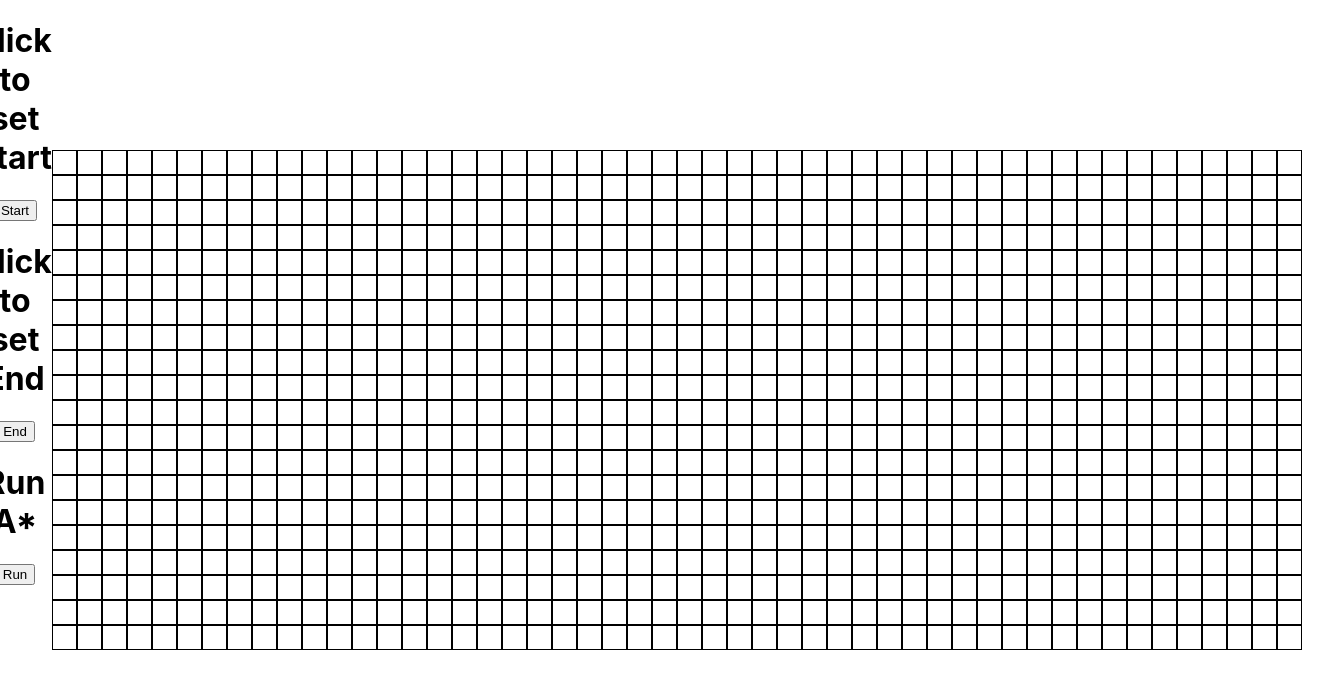
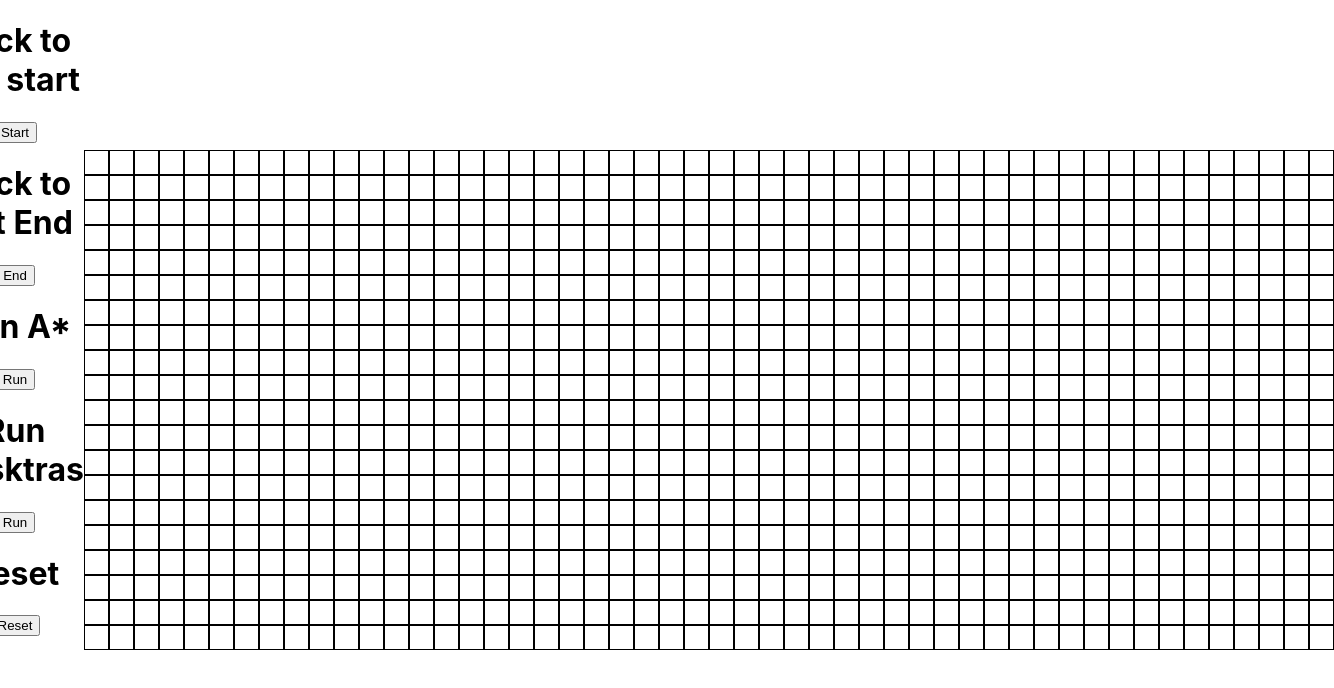
Before and after one commit to diggy63/PathfinderReact, a React (Create React App) app: page / in a window 1280 px wide. Shown: the top 688 px of the page, 1334 px wide, since content can reach past the window. Built offline with nearby package versions, Linux system fonts and the light colour scheme.

Commit message:
gave a reset button

```diff
--- a/src/Algorithms/Astar.jsx
+++ b/src/Algorithms/Astar.jsx
@@ -30,8 +30,6 @@ function createAstarNode(col, row) {
     return {
       col,
       row,
-      // isStart: row === START_NODE_ROW && col === START_NODE_COL,
-      // isFinish: row === FINISH_NODE_ROW && col === FINISH_NODE_COL,
       fScore: Infinity,
       gScore: Infinity,
       camefrom:[]
--- /dev/null
+++ b/src/Algorithms/Dijkstras.jsx
@@ -0,0 +1,53 @@
+import React from 'react'
+
+export default function Dijkstras(startP,endP,nodes){
+    let grid = createAlgoGrid(startP)
+    let neighbors = getNeighbors(startP,nodes,grid)
+    let current = grid[startP[0]][startP[1]]
+    neighbors.forEach(n =>{
+        const potentialD = current.shortestD + 1
+        if(n.shortestD > potentialD){
+            n.shortestD = potentialD
+            n.prevNode = [current.row,current.col]
+        }
+        console.log(n)
+    })
+}
+
+function getNeighbors(node, nodes,nodeScorse){
+    let neighs = []
+    if( node[0]-1 >= 0 && !nodes[node[0]-1][node[1]].isWall){
+        neighs.push(nodeScorse[node[0]-1][node[1]])
+    }
+    if( node[0]+1 < 20 && !nodes[node[0]+1][node[1]].isWall){
+        neighs.push(nodeScorse[node[0]+1][node[1]])
+    }
+    if( node[1]-1 >= 0 && !nodes[node[0]][node[1]-1].isWall){
+        neighs.push(nodeScorse[node[0]][node[1]-1])
+    }
+    if( node[1]+1 < 50 && !nodes[node[0]][node[1]+1].isWall){
+        neighs.push(nodeScorse[node[0]][node[1]+1])
+    }
+    return neighs
+}
+function createDijNode(col, row) {
+    return {
+      col,
+      row,
+      shortestD: Infinity,
+      prevNode:[]
+    };
+  }
+
+function createAlgoGrid(start){
+    const nodeScorse = []
+    for (let row = 0; row < 20; row++) {
+        const currentRow = [];
+        for (let col = 0; col < 50; col++) {
+          currentRow.push(createDijNode(col, row));
+        }
+        nodeScorse.push(currentRow);
+      }
+    nodeScorse[start[0]][start[1]].shortestD = 0
+    return nodeScorse
+}
--- a/src/Pages/Pathfinder.jsx
+++ b/src/Pages/Pathfinder.jsx
@@ -3,6 +3,7 @@ import React, { useEffect, useState, Component } from "react";
 import "./Pathfinder.css";
 
 import Astar from "../Algorithms/Astar";
+import Dijkstras from "../Algorithms/Dijkstras";
 
 import Node from "../components/Node/Node";
 import Options from "../components/Options/Options";
@@ -47,68 +48,38 @@ export default function Pathfinder() {
       setNodes(newNodes);
     }
   }
+  async function runDijkstras(){
+    Dijkstras(startPoint, endPoint, nodes)
+  }
 
-  async function runAlgo() {
+  async function runAstar() {
     const ans = await Astar(startPoint, endPoint, nodes);
     runAnimation(ans);
   }
 
   async function runAnimation(visitedNodes) {
-    console.log(visitedNodes)
     let lastNode = visitedNodes.pop();
     const finish = [lastNode.row,lastNode.col]
     lastNode = lastNode.camefrom[0];
     const counter = lastNode.gScore
     await visitedNodes.forEach((item,i) => {
+        let newNodes = [...nodes]
         setTimeout(()=>{
-        document.getElementById(
-          `node-${item.row}-${item.col}`
-        ).className = `node Blue`;
-
-        },40*i)
+          newNodes[item.row][item.col].isVisited = true
+          setNodes(newNodes)
+        },30*i)
     })
     setTimeout(() => {
       for (let i = 0; i < counter; i++) {
+        let newNodes = [...nodes]
         setTimeout(()=>{
-          document.getElementById(
-            `node-${lastNode.row}-${lastNode.col}`
-          ).className = `node Purple`;
+          newNodes[lastNode.row][lastNode.col].isPath = true
+          setNodes(newNodes)
           lastNode = lastNode.camefrom[0];
         },50*i)
 
       }
-      document.getElementById(
-        `node-${finish[0]}-${finish[1]}`
-      ).className = `node Orange`;
-
-    }, 40*visitedNodes.length);
-    // for (let i = 0; i < counter; i++) {
-    //     setTimeout(()=>{
-    //       document.getElementById(
-    //         `node-${lastNode.row}-${lastNode.col}`
-    //       ).className = `node Purple`;
-    //       lastNode = lastNode.camefrom[0];
-    //     },30*i)
-
-    //   }
-    //   document.getElementById(
-    //     `node-${finish[0]}-${finish[1]}`
-    //   ).className = `node Orange`;
-
-    // for (let i = 0; i < counter; i++) {
-    //     setTimeout(()=>{
-    //       document.getElementById(
-    //         `node-${lastNode.row}-${lastNode.col}`
-    //       ).className = `node Purple`;
-    //       lastNode = lastNode.camefrom[0];
-    //     },30*i)
-
-    //   }
-    //   document.getElementById(
-    //     `node-${finish[0]}-${finish[1]}`
-    //   ).className = `node Orange`;
-
-
+    }, 30*visitedNodes.length);
   }
 
   function seeStart(bool) {
@@ -121,9 +92,14 @@ export default function Pathfinder() {
     setIsEnd(bool);
   }
 
+  function resetGrid(){
+    const grid = gridInit();
+    setNodes(grid)
+  }
+
   return (
     <div className="container">
-      <Options seeStart={seeStart} seeEnd={seeEnd} runAlgo={runAlgo} />
+      <Options seeStart={seeStart} seeEnd={seeEnd} runAstar={runAstar} runDijkstras={runDijkstras} resetGrid={resetGrid} />
       <div className="grid">
         {nodes.map((row, ri) => {
           return (
@@ -159,7 +135,9 @@ export default function Pathfinder() {
       isVisited: false,
       isEnd: false,
       isWall: false,
+      isPath: false,
       previousNode: null,
+      color: '',
     };
   }
 }
--- a/src/components/Node/Node.jsx
+++ b/src/components/Node/Node.jsx
@@ -3,14 +3,16 @@ import "./Node.css";
 
 export default function Node({node, nodeColor, checkNodeLift}){
     let color = ''
-    if(node.isVisited){
-        color = 'Blue'
+    if(node.isPath){
+        color = 'Purple'
     }else if(node.isStart){
-        color = 'Green'
+        color= 'Green'
     }else if(node.isEnd){
         color = 'Orange'
     }else if(node.isWall){
         color = 'Black'
+    }else if(node.isVisited){
+        color = 'Blue'
     }
 
     function checkNode(){
--- a/src/components/Options/Options.jsx
+++ b/src/components/Options/Options.jsx
@@ -1,9 +1,8 @@
 import React, {useState, useEffect} from 'react'
 
-export default function Options({seeStart, seeEnd, runAlgo}){
+export default function Options({seeStart, seeEnd, runAstar, runDijkstras, resetGrid}){
     const [isStart, setIsStart] = useState(false)
     const [isEnd, setIsEnd] = useState(false)
-    console.log('options reloaeded')
 
     // useEffect(() =>{
     //     console.log("switch")
@@ -23,7 +22,13 @@ export default function Options({seeStart, seeEnd, runAlgo}){
         setIsEnd(!isEnd)
     }
     function handleAstar(){
-        runAlgo()
+        runAstar()
+    }
+    function handleDijsktras(){
+        runDijkstras()
+    }
+    function gridReset(){
+        resetGrid()
     }
     return(
         <div>
@@ -33,6 +38,11 @@ export default function Options({seeStart, seeEnd, runAlgo}){
         <button onClick={handleEnd}>End</button>
         <h1>Run A*</h1>
         <button onClick={handleAstar}>Run</button>
+        <h1>Run Dijsktras</h1>
+        <button onClick={handleDijsktras}>Run</button>
+        <h1>Reset</h1>
+        <button onClick={gridReset}>Reset</button>
         </div>
+
     )
 }
```
